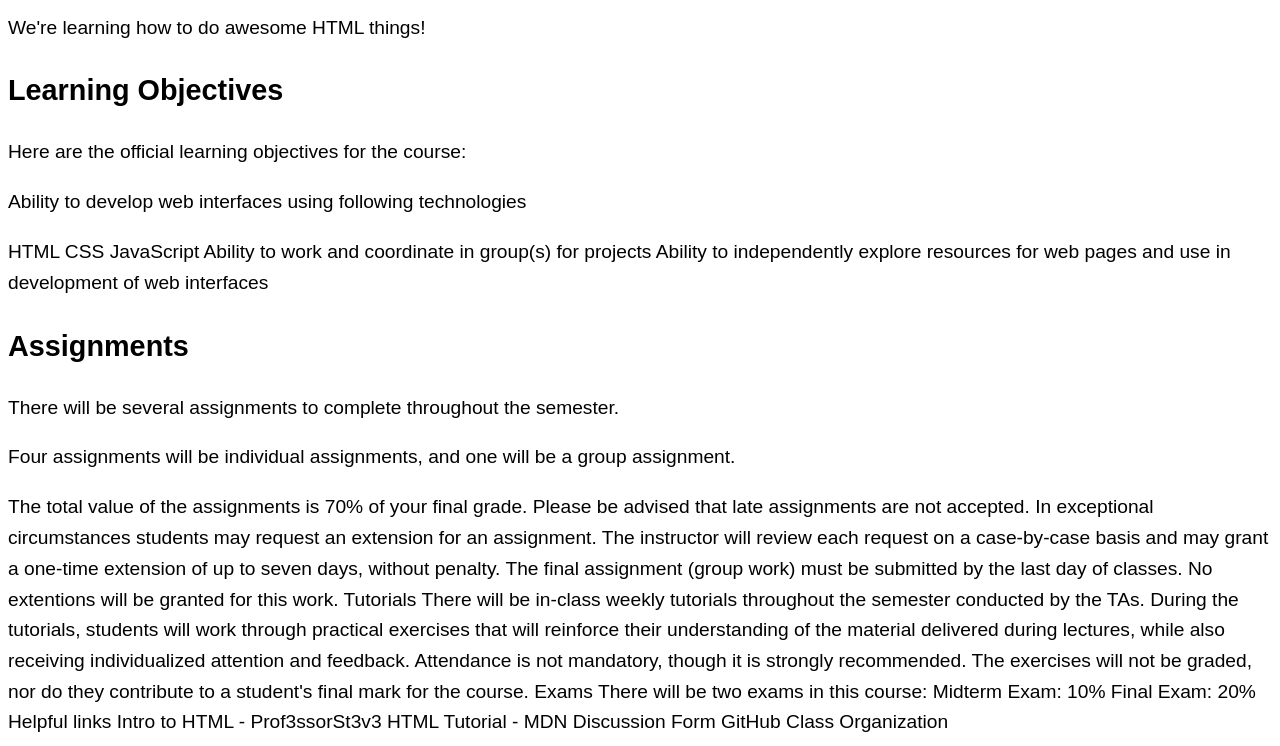
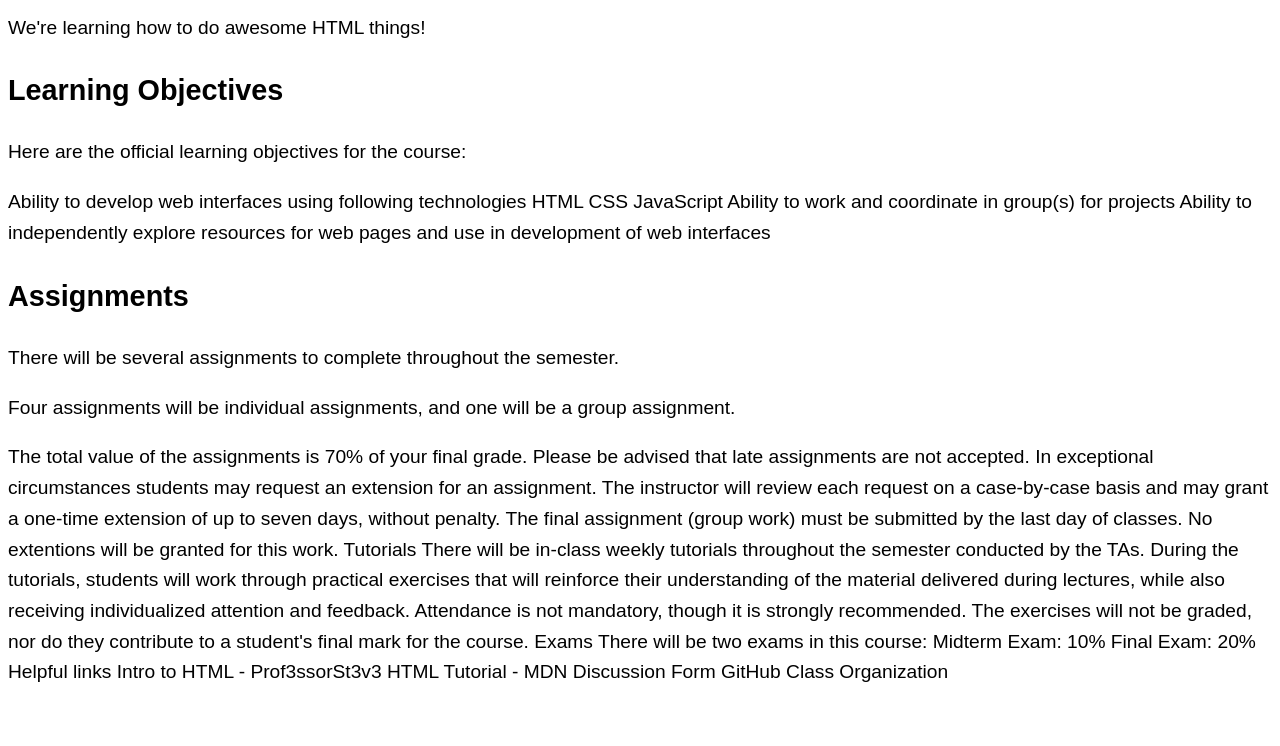
Before and after one commit to irm1005-itec1005-fall-2023/tutorial-exercise-01-thisfeelsimpossible, a plain HTML site: page index.html in a window 1280 px wide. Shown: the part 100-846 px from the top of the page. After the commit the page ends 800 px from the top, so only its background shows below. Drawn offline with Linux system fonts and the light colour scheme.

Commit message:
Update index.html

```diff
--- a/index.html
+++ b/index.html
@@ -41,7 +41,7 @@
     <p>Here are the official learning objectives for the course:</p>
 
     <!-- Below are three list items-->
-    <p>Ability to develop web interfaces using following technologies</p>
+    Ability to develop web interfaces using following technologies
     <!-- Below are three nested list items -->
     <!-- Nested list item -->
     HTML
```
